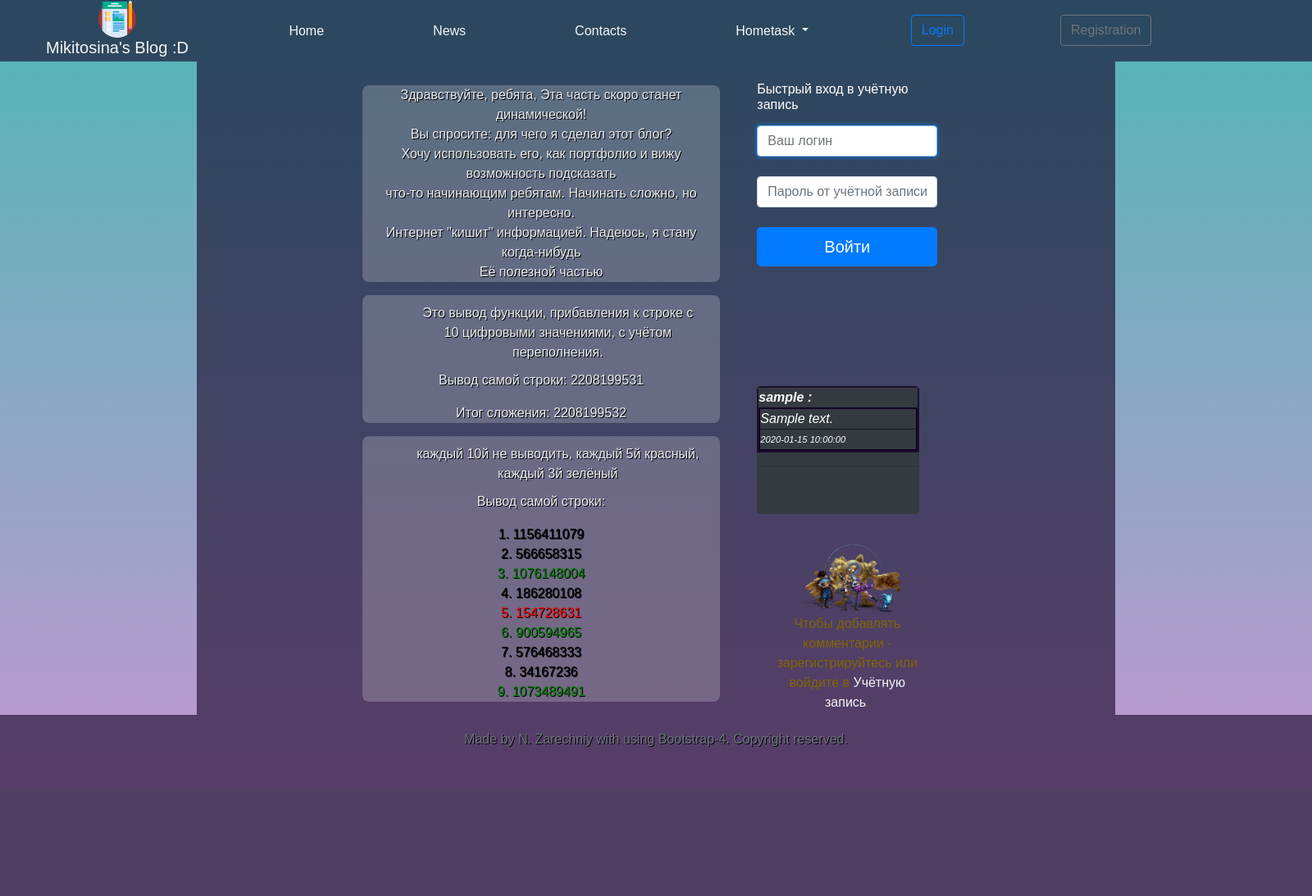
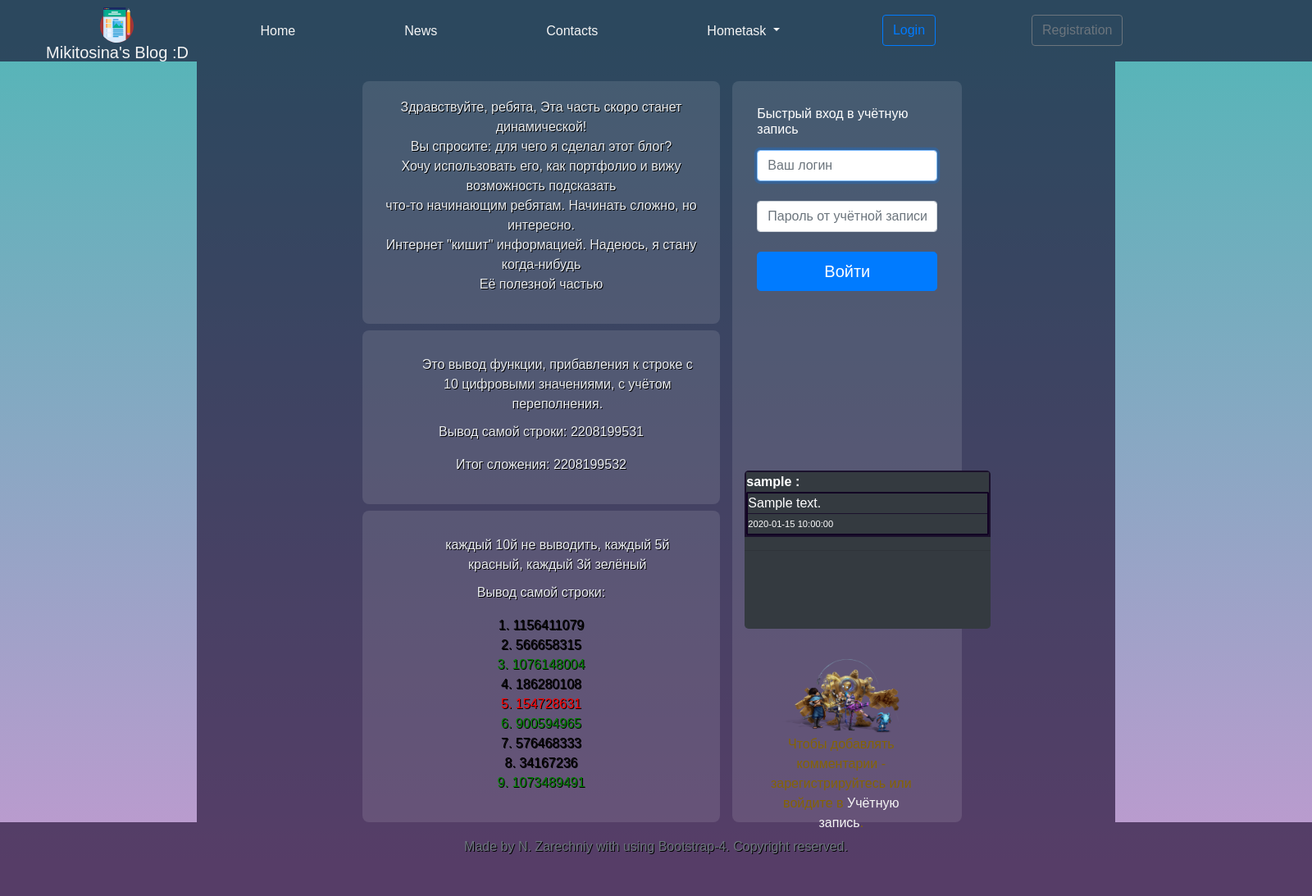
Before and after one commit to mikitosina1/mikitosina.ru, a PHP site: page / in a window 1600 px wide. Shown: the whole page at 82% size. Before the commit the page ends 911 px from the top, so only its background shows below. Run offline with PHP 8.4, Linux system fonts and the light colour scheme; tables that the repository leaves empty or names only in its code hold one stand-in row (values such as "Sample post"); a stand-in replaces the project's code that opens the database connection.

Commit message:
styles again :D

```diff
--- a/public/index.php
+++ b/public/index.php
@@ -46,7 +46,7 @@
                         <p><?php echo every5and10(); ?></p>
                     </div>
 				</div>
-				<div class="col-sm-3 mt-4 d-flex align-items-end flex-column r_side_content">
+				<div class="col-sm-3 mt-4 d-flex align-items-end flex-column r_side_content login_n_chat">
                     <div class="col">
                             <?php require_once "./miki_components/userpanel.php";?>
                     </div>
--- a/public/miki_styles/chat_style.css
+++ b/public/miki_styles/chat_style.css
@@ -93,11 +93,11 @@ input.text,textarea {
     color: white;
     background-color: #343a40;
     top: 0;
-    width: 90%;
-    height: 39%;
+    width: 300px;
+    height: 45%;
     overflow: scroll;
     overflow-x: hidden;
-    font-style: italic;
+    font: 16px/24px Arial, Tahoma, sans-serif;
     border:  1px rgba(18, 0, 36, 0.7);
     border-radius: 5px;
 }
--- a/public/miki_styles/main_style.css
+++ b/public/miki_styles/main_style.css
@@ -36,14 +36,19 @@ div .clear{clear: both;}
 	margin-top: 0.3em;
 }
 
+.post__text:first-child{
+	margin-top:0px;
+}
+
 .post__text{
-	background-color: rgba(255, 255, 255, 0.21);
+	background-color: rgba(255, 255, 255, 0.11);
 	border-radius: 8px;
 	color: #e9ecef;
 	text-shadow: #000000 1px 1px;
 	text-align: center;
-	margin-top: 0.3em;
+	margin-top: 0.5em;
 	width: 100%;
+	padding: 20px;
 }
 
 .side_user_panel{
@@ -67,8 +72,18 @@ div .clear{clear: both;}
 	color: red;
 }
 
+.row .login_n_chat{
+	background-color: rgba(255, 255, 255, 0.11);
+	border-radius: 8px;
+	padding-top: 30px;
+}
+
 .alert.alert-danger{
 	display: none;
+}
+
+.chat__inner{
+	padding-left: 0px;
 }
 
 ::-webkit-scrollbar-track
--- a/public/miki_styles/nav_style.css
+++ b/public/miki_styles/nav_style.css
@@ -7,19 +7,27 @@
 
 .navbar-toggler{
 	color: whitesmoke;
-	border-color: whitesmoke;
-	background-color: #6A5ACD;
+	background-color: rgba(255, 255, 255, 0.1);
+	width: 50px;
+	height: 50px;
+	font-size: 1rem;
+	line-height: 1rem;
 }
 
 .navbar-toggler-icon{
-	color: whitesmoke;
-	height: 3vh;
-	width: 3vh;
+	width: 25px;
+	height: 25px;
+}
+
+.navbar-toggler-icon img{
+	width: 25px;
+	height: 25px;
 }
 
 .navbar .logo__part{
-	padding-left: 40px;
-    padding-right: 40px;
+	width: 200px;
+	height: 68px;
+	margin-left: 35px;
 }
 
 .navbar .logo__part .navbar-brand{
@@ -30,8 +38,8 @@
 	text-align: center;
 	margin-left: auto;
 	margin-right: auto;
-	width: 6vh;
-	height: 6vh;
+	width: 43px;
+	height: 43px;
 }
 
 .title__blog{
@@ -79,20 +87,31 @@ nav .collapse .navbar-nav{
 		right: 20%;
 	}
 
-/*	.navbar-nav{
+	.navbar-nav{
 		flex-direction: unset;
 		width: 14em;
 		height: 5em;
-	}*/
+	}
 
 	.dropdown{
 		z-index: 10;
+	}
+
+	.navbar-toggler-icon{
+		position: fixed;
+		left: 200px;
+		top: 11px;
+	}
+
+	.navbar .logo__part {
+		width: 250px;
+		height: 65px;
 	}
 }
 
 @media (min-width: 992px){
 	.navbar-expand-lg .navbar-nav .dropdown-menu{
 		position: absolute;
-    	width: 223px;
+		width: 223px;
 	}
 }
```
Also changed, not shown: public/miki_styles/reg_style.css (+8 -3 lines).
